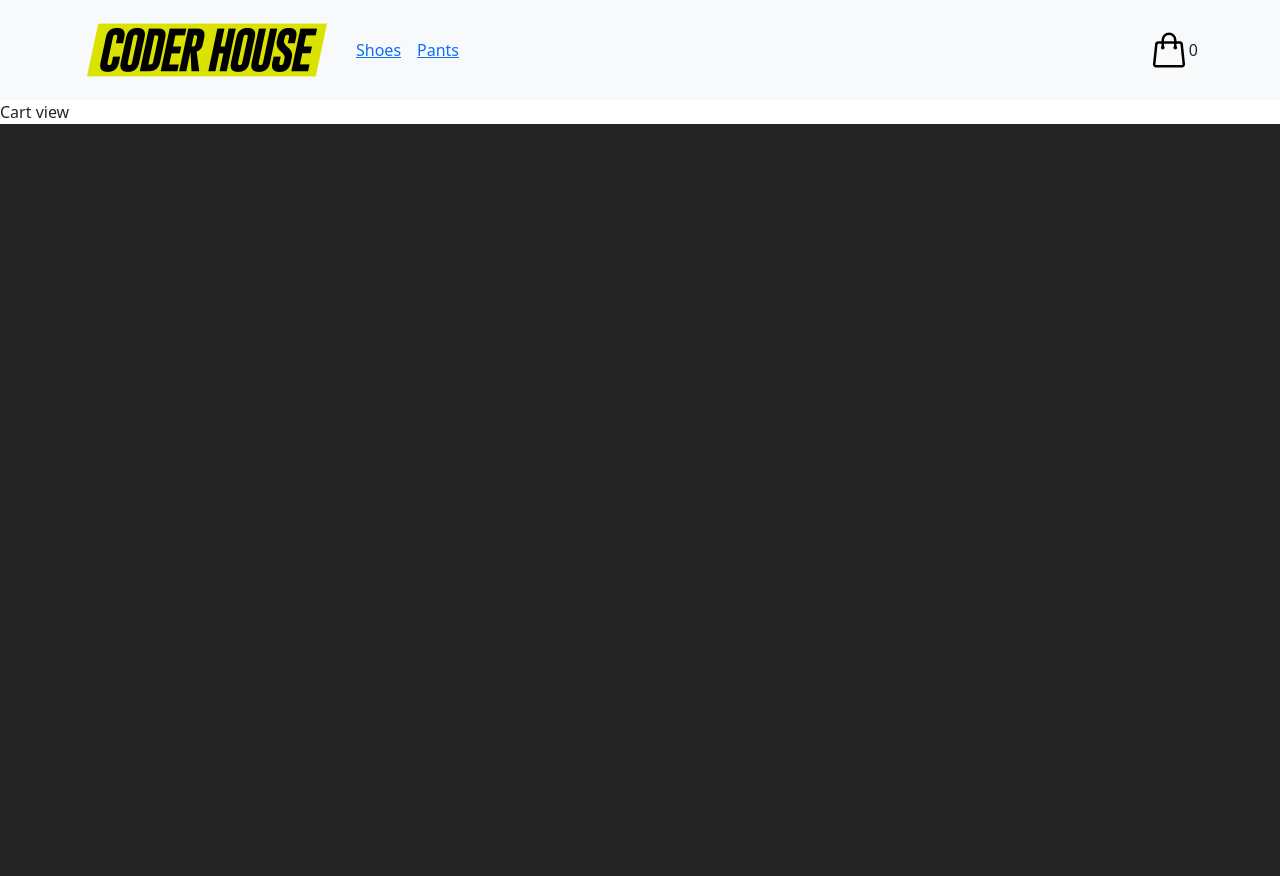
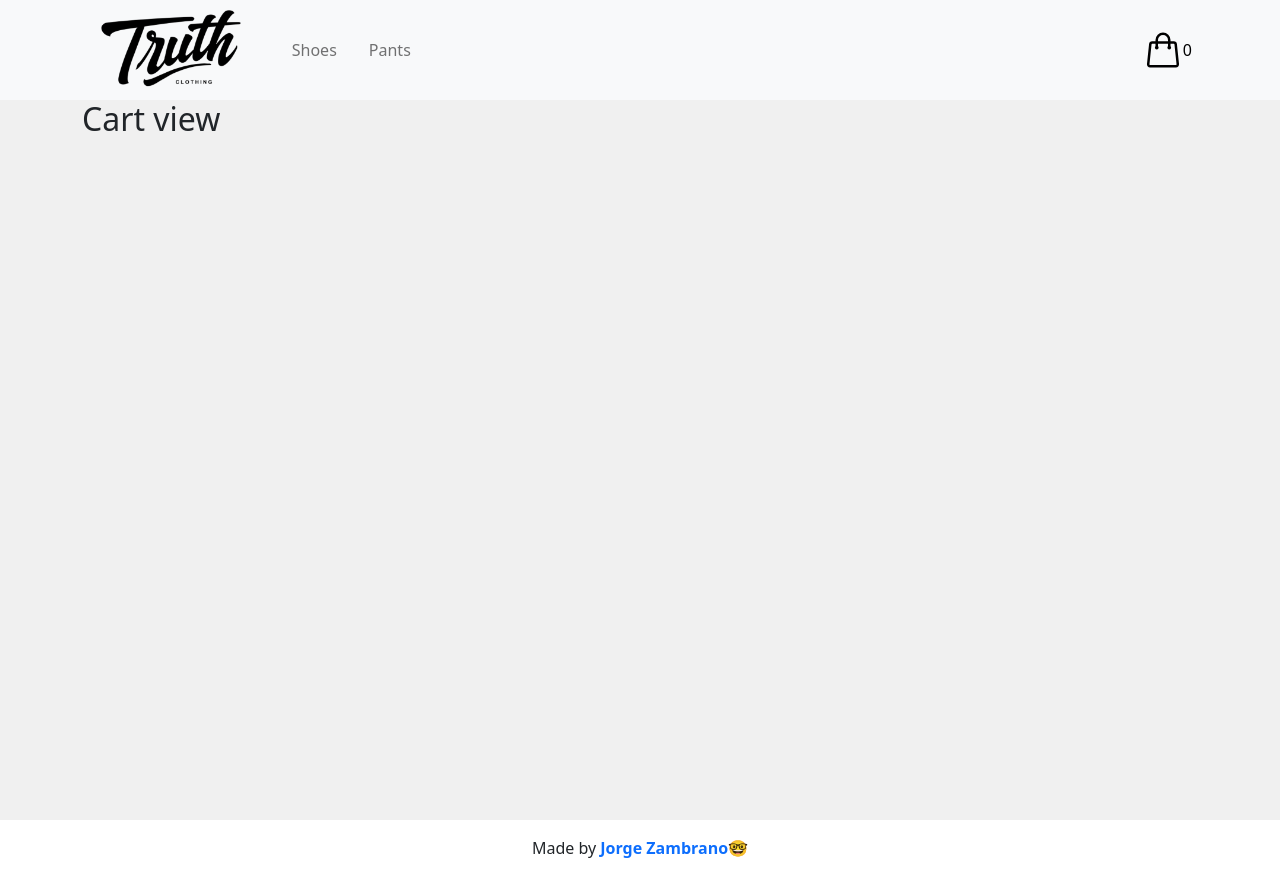
Before and after one commit to jzambrano12/reactjs-coder-39590, a React (Vite) app: page /cart in a window 1280 px wide. Before the commit the page ends 800 px from the top, so only its background shows below. Built offline with nearby package versions, Linux system fonts and the light colour scheme.

Commit message:
Product count added

```diff
--- a/src/components/CardWidget/cardWidget.css
+++ b/src/components/CardWidget/cardWidget.css
@@ -1,6 +1,9 @@
 .card-widget {
   display: flex;
   align-items: center;
+  border: none;
+  background: transparent;
+  color: black;
 }
 
 .card-widget > img {
--- a/src/components/CardWidget/index.jsx
+++ b/src/components/CardWidget/index.jsx
@@ -7,10 +7,10 @@ function CardWidget() {
   const { itemsAddedQuantity } = useContext(Context);
 
   return (
-    <div className="card-widget">
+    <button className="card-widget">
       <img src={Bag} />
-      <span>{itemsAddedQuantity.length}</span>
-    </div>
+      {itemsAddedQuantity.length}
+    </button>
   );
 }
 
--- /dev/null
+++ b/src/components/ItemCount/index.jsx
@@ -0,0 +1,42 @@
+import { useState } from "react";
+import Button from "react-bootstrap/Button";
+import "./itemCount.css";
+
+const ItemCount = ({ stock, onAdd }) => {
+  const [count, setCount] = useState(1);
+  return (
+    <div className="item-count-container">
+      <div className="controls-container">
+        <div>
+          <Button
+            variant="dark"
+            className="controls"
+            onClick={() => setCount((prevState) => prevState - 1)}
+            disabled={count < 2}
+          >
+            -
+          </Button>
+        </div>
+
+        <div className="counter">{count}</div>
+        <div>
+          <Button
+            variant="dark"
+            className="controls"
+            disabled={count === stock}
+            onClick={() => setCount((prevState) => prevState + 1)}
+          >
+            +
+          </Button>
+        </div>
+      </div>
+      <div className="add-to-cart">
+        <Button variant="dark" onClick={() => onAdd(count)}>
+          Añadir al carrito
+        </Button>
+      </div>
+    </div>
+  );
+};
+
+export default ItemCount;
--- /dev/null
+++ b/src/components/ItemCount/itemCount.css
@@ -0,0 +1,26 @@
+.item-count-container {
+  display: flex;
+  flex-direction: column;
+  margin-top: 1rem;
+}
+
+.controls-container {
+  display: flex;
+}
+
+.controls-container button {
+  border-radius: 0;
+}
+
+.counter {
+  display: flex;
+  align-items: center;
+  justify-content: center;
+  background-color: #21252ad3;
+  width: 50px;
+  color: white;
+}
+
+.add-to-cart {
+  margin-top: 0.5rem;
+}
--- a/src/components/ItemDetail/index.jsx
+++ b/src/components/ItemDetail/index.jsx
@@ -1,10 +1,42 @@
+import { useState } from "react";
+import { Button, Container } from "react-bootstrap";
+import { Link } from "react-router-dom";
+import Pants from "../../assets/images/Pants.jpeg";
+import ItemCount from "../ItemCount";
+import "./itemDetail.css";
+
 function ItemDetail({ product }) {
+  const [added, setAdded] = useState(0);
+
+  function onAdd(count) {
+    setAdded(count);
+  }
+
   return (
-    <div>
-      <p>{product.title}</p>
-      <p>{product.precio}</p>
-      <p>{product.stock}</p>
-    </div>
+    <Container>
+      <div className="item-detail-container">
+        <div>
+          <img src={Pants} alt="Product image" />
+        </div>
+        <div className="product-information">
+          <h1>{product.title}</h1>
+          <p>{product.description}</p>
+          <span className="product-price">Price: ${product.precio}</span>
+          <span className="product-stock">Stock: {product.stock}</span>
+
+          <div>
+            {added == 0 && <ItemCount stock={product.stock} onAdd={onAdd} />}
+            <div className="ctas-container">
+              {added >= 1 && (
+                <Link to="/cart">
+                  <Button>Terminar compra</Button>
+                </Link>
+              )}
+            </div>
+          </div>
+        </div>
+      </div>
+    </Container>
   );
 }
 
--- /dev/null
+++ b/src/components/ItemDetail/itemDetail.css
@@ -0,0 +1,34 @@
+.item-detail-container {
+  display: flex;
+  gap: 2rem;
+  padding-top: 2rem;
+}
+
+.item-detail-container > div {
+  width: 50%;
+}
+
+.item-detail-container > div:nth-child(1) > img {
+  width: 100%;
+  border-radius: 20px;
+  box-shadow: 0px 15px 20px rgba(0, 0, 0, 0.15);
+}
+
+div.product-information {
+  display: flex;
+  flex-direction: column;
+}
+
+div.product-information > h1 {
+  font-weight: bold;
+}
+
+.product-price {
+  font-weight: bold;
+}
+
+.ctas-container {
+  display: flex;
+  gap: 5px;
+  margin-top: 0.5rem;
+}
--- a/src/components/Layout/index.jsx
+++ b/src/components/Layout/index.jsx
@@ -1,11 +1,21 @@
 import { Outlet as Page } from "react-router-dom";
 import Navbar from "../NavBar";
+import "./layout.css";
 
 function Layout() {
   return (
-    <main>
+    <main className="layout-container">
       <Navbar />
       <Page />
+      <footer className="footer-container">
+        <span>
+          Made by{" "}
+          <a href="https://jzambrano.me" target="_blank">
+            Jorge Zambrano
+          </a>
+          🤓
+        </span>
+      </footer>
     </main>
   );
 }
--- /dev/null
+++ b/src/components/Layout/layout.css
@@ -0,0 +1,15 @@
+.layout-container {
+  background-color: #0000000f;
+}
+
+.footer-container {
+  display: flex;
+  justify-content: center;
+  background-color: white;
+  padding: 1rem 0;
+}
+
+.footer-container a {
+  font-weight: bold;
+  text-decoration: none;
+}
--- a/src/components/NavBar/index.jsx
+++ b/src/components/NavBar/index.jsx
@@ -32,7 +32,7 @@ function NavBar() {
     >
       <Container>
         <Navbar.Brand href="#home">
-          <NavLink to="/">
+          <NavLink to="/" style={{ cursor: "pointer" }}>
             <img
               src="/logo.png"
               alt="Ecommerce logo"
@@ -45,10 +45,14 @@ function NavBar() {
         </Navbar.Brand>
         <Nav className="me-auto">
           <Nav.Link>
-            <NavLink to={"/category/shoes"}>Shoes</NavLink>
+            <NavLink to={"/category/shoes"} className="nav-link">
+              Shoes
+            </NavLink>
           </Nav.Link>
           <Nav.Link href="#features">
-            <NavLink to={"/category/pants"}>Pants</NavLink>
+            <NavLink to={"/category/pants"} className="nav-link">
+              Pants
+            </NavLink>
           </Nav.Link>
         </Nav>
         <CartWidget />
--- a/src/routes/cart.jsx
+++ b/src/routes/cart.jsx
@@ -1,5 +1,11 @@
+import { Container } from "react-bootstrap";
+
 function Cart() {
-  return <div>Cart view</div>;
+  return (
+    <Container className="route-container">
+      <h2>Cart view</h2>
+    </Container>
+  );
 }
 
 export default Cart;
--- a/src/styles/routes.css
+++ b/src/styles/routes.css
@@ -1,3 +1,3 @@
 .route-container {
-  min-height: 100vh;
+  min-height: 90vh;
 }
```
Also changed, not shown: public/logo.png.
